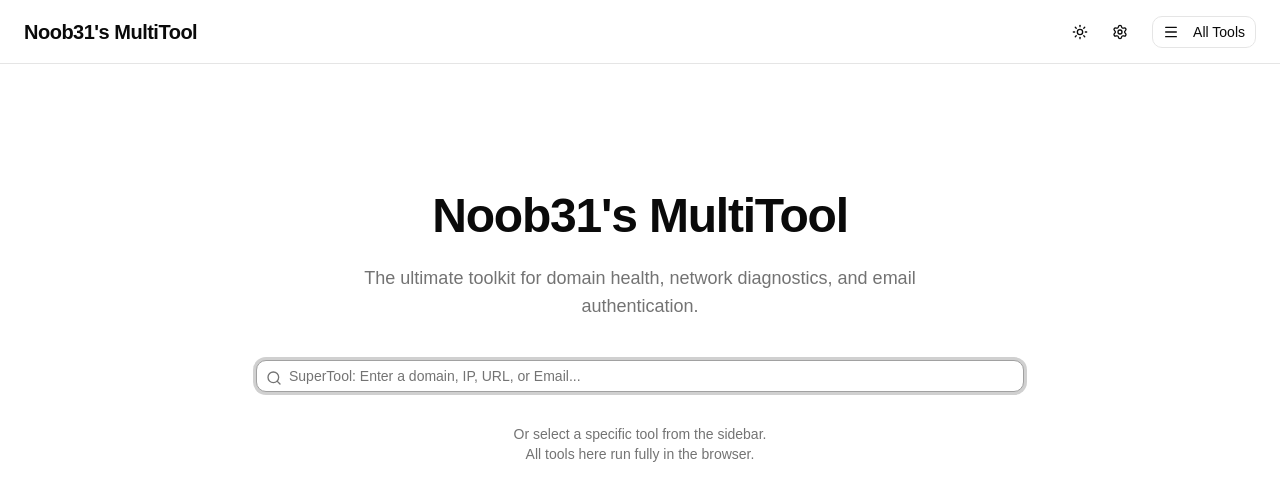
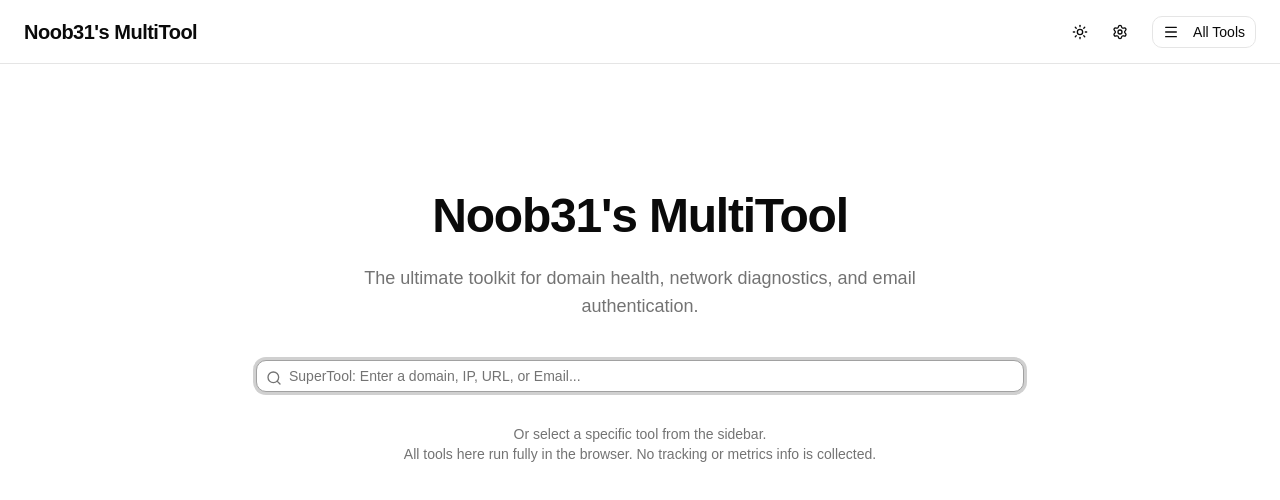
Before and after one commit to Noob31Gen/noob31-multitool, a React (Vite) app: page / in a window 1280 px wide. Shown: the top 500 px of the page. Built offline with nearby package versions, Linux system fonts and the light colour scheme.

Commit message:
modify17

```diff
--- a/src/App.tsx
+++ b/src/App.tsx
@@ -37,7 +37,7 @@ function App() {
                 Or select a specific tool from the sidebar.
               </p>
               <p className="text-sm text-muted-foreground">
-                All tools here run fully in the browser.
+                All tools here run fully in the browser. No tracking or metrics info is collected.
               </p>
             </div>
           } />
```
